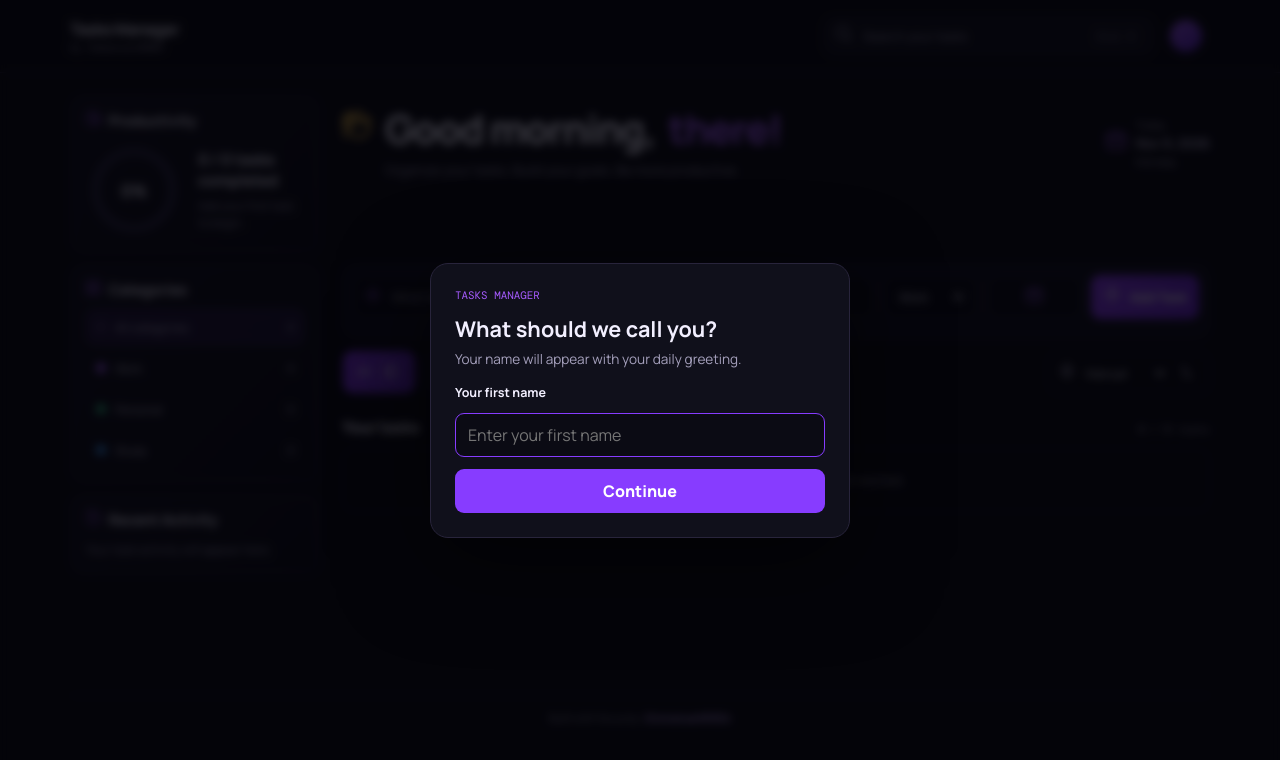
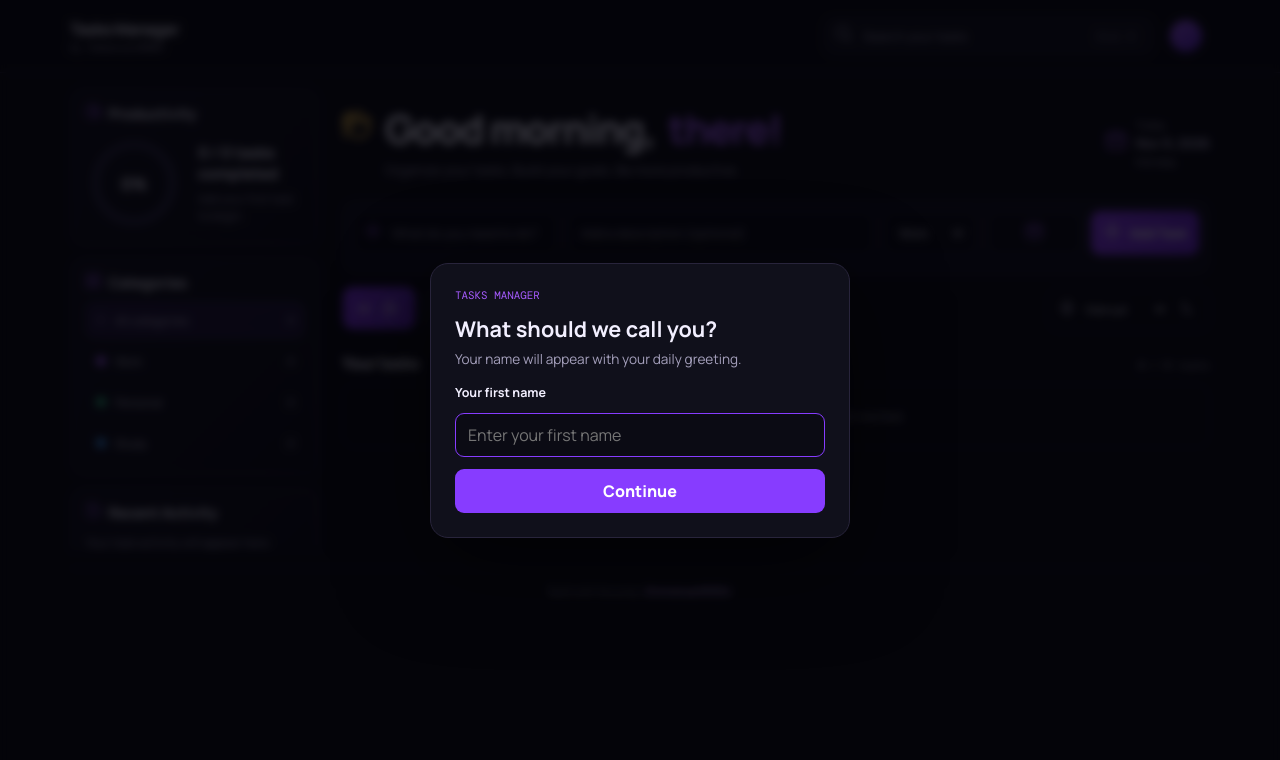
Before and after one commit to eolusoga-804/task-2, a website built with Vite: page index.html in a window 1280 px wide. Built offline with nearby package versions, Linux system fonts and the light colour scheme.

Commit message:
Tightened desktop greeting spacing without footer overlap

```diff
--- a/src/main.js
+++ b/src/main.js
@@ -35,6 +35,39 @@ const installPrompt = renderInstallPrompt();
 
 app.replaceChildren(header, dashboard, footer, installPrompt);
 
+// Keeps the fixed desktop sidebar above the footer as the page scrolls.
+let sidebarUpdateQueued = false;
+
+function updateSidebarClearance() {
+  if (window.innerWidth < 880) {
+    sidebar.style.removeProperty("max-height");
+    return;
+  }
+
+  const sidebarTop = sidebar.getBoundingClientRect().top;
+  const footerTop = footer.getBoundingClientRect().top;
+  const viewportLimit = window.innerHeight - 168;
+  const footerLimit = footerTop - sidebarTop - 16;
+  const availableHeight = Math.max(0, Math.min(viewportLimit, footerLimit));
+
+  sidebar.style.maxHeight = `${availableHeight}px`;
+}
+
+// Coalesces scroll and resize updates into one frame.
+function scheduleSidebarUpdate() {
+  if (sidebarUpdateQueued) return;
+
+  sidebarUpdateQueued = true;
+  requestAnimationFrame(() => {
+    sidebarUpdateQueued = false;
+    updateSidebarClearance();
+  });
+}
+
+window.addEventListener("scroll", scheduleSidebarUpdate, { passive: true });
+window.addEventListener("resize", scheduleSidebarUpdate);
+scheduleSidebarUpdate();
+
 // Registers the offline app shell in production builds.
 if (import.meta.env.PROD && "serviceWorker" in navigator) {
   window.addEventListener("load", () => {
--- a/src/styles/global.css
+++ b/src/styles/global.css
@@ -129,13 +129,13 @@ button {
     padding-top: 22px;
   }
 
-  /* Pins the left panels to the viewport and keeps their column reserved. */
+  /* Keeps the sidebar out of grid sizing while leaving space above the footer. */
   .dashboard__sidebar {
-    /* Keeps the sidebar visible through the dashboard and lets it stop before the footer. */
-    position: sticky;
+    position: fixed;
     z-index: 5;
     top: 88px;
-    width: 100%;
+    left: max(16px, calc((100vw - 1140px) / 2));
+    width: 250px;
     max-height: calc(100vh - 168px);
     align-self: start;
     overflow-y: auto;
```
